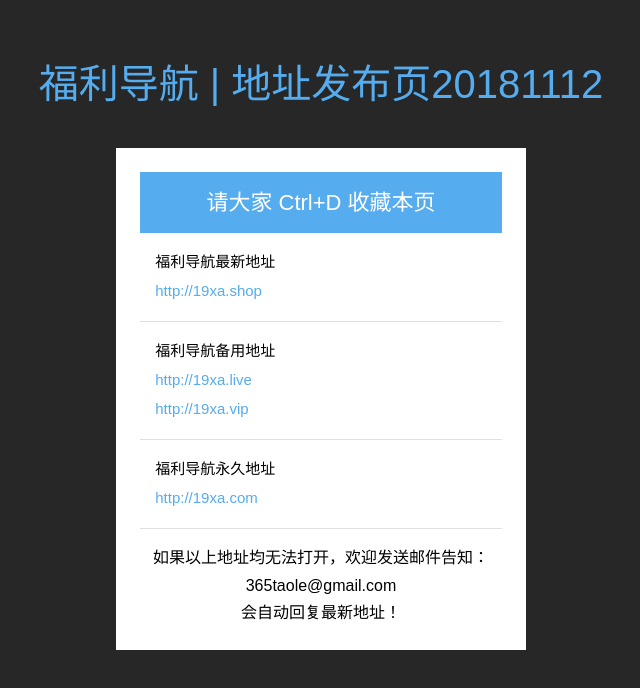
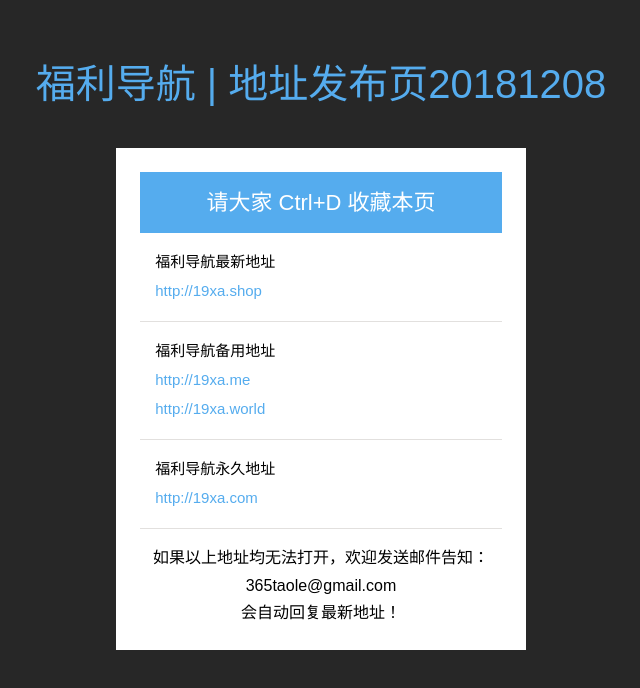
Before and after one commit to 365taole/movies, a plain HTML site: page index.html in a window 1280 px wide. Shown: the whole page, without its empty margins (319-959 px from the left). Drawn offline with Linux system fonts and the light colour scheme.

Commit message:
Update index.html

```diff
--- a/index.html
+++ b/index.html
@@ -322,7 +322,7 @@ p.footer a:hover {
 </head>
 <body>
 	<div class="main">
-		<h1>福利导航 | 地址发布页20181112</h1>
+		<h1>福利导航 | 地址发布页20181208</h1>
 		<div class="content">
 			<div class="content-top">
 					<h2>请大家 Ctrl+D 收藏本页</h2>
@@ -333,8 +333,8 @@ p.footer a:hover {
 					       </li>
 						<li>
 							福利导航备用地址
-							<a href="http://19xa.live" target="_blank"><i>http://19xa.live</i></a>
-							<a href="http://19xa.vip" target="_blank"><i>http://19xa.vip</i></a>
+							<a href="http://19xa.me" target="_blank"><i>http://19xa.me</i></a>
+							<a href="http://19xa.world" target="_blank"><i>http://19xa.world</i></a>
 					        </li>
 						<li>
 							福利导航永久地址
```
